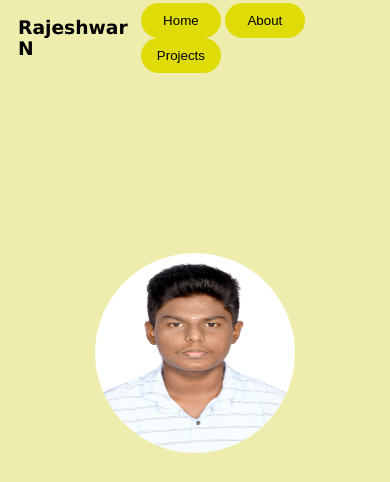
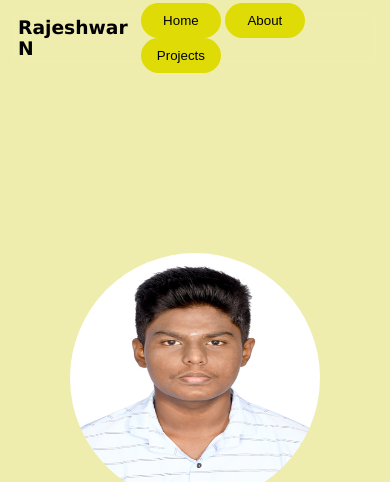
Before and after one commit to rajeshwar3/Portfolio, a plain HTML site: page index.html in a window 390 px wide. Shown: the top 482 px of the page. Drawn offline with Linux system fonts and the light colour scheme.

Commit message:
Initial commit

```diff
--- a/styles.css
+++ b/styles.css
@@ -149,8 +149,8 @@ header {
     }
 
     .home-img {
-        width: 200px;
-        height: 200px;
+        width: 250px;
+        height: 250px;
         margin: auto;
         display: block;
         margin-top: 175px;
@@ -165,6 +165,6 @@ header {
     }
     .header{
         flex-direction: row;
-        width: 15px;
+        justify-content: center;
     }
 }
```
